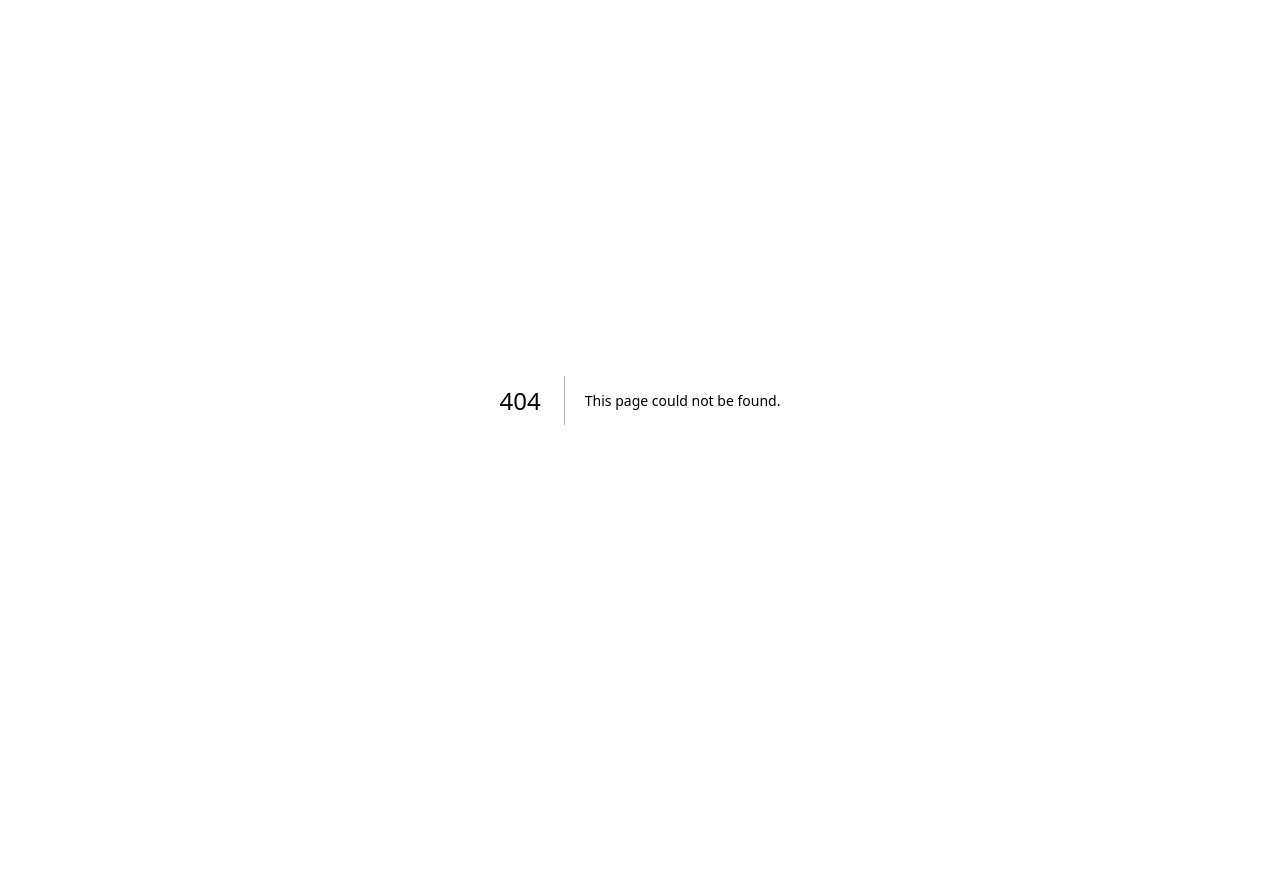
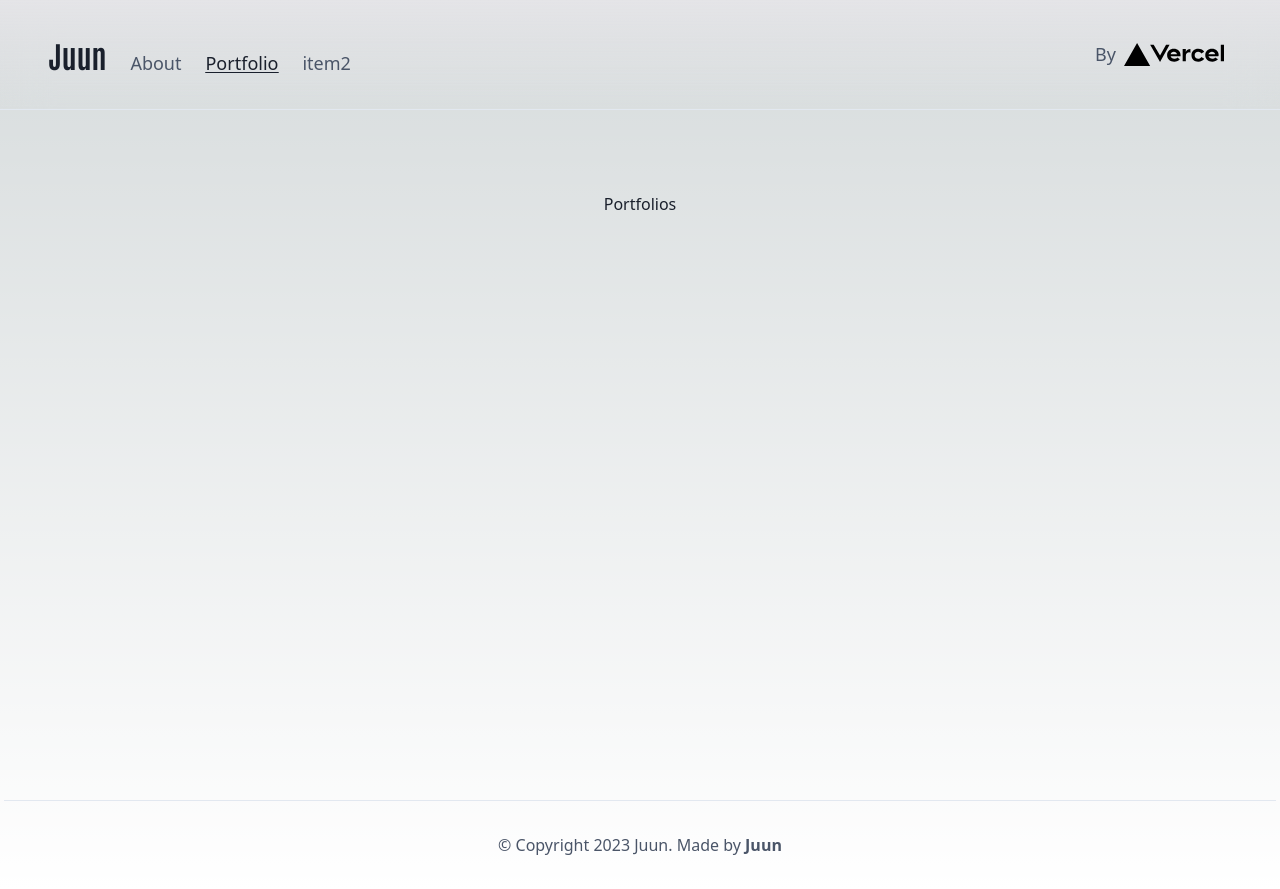
Before and after one commit to juunie-roh/setting-up-next, a Next.js app: page /portfolio in a window 1280 px wide. Before the commit this address had no page. Before the commit the page ends 800 px from the top, so only its background shows below. Built offline with nearby package versions, Linux system fonts and the light colour scheme.

Commit message:
feat(portfolio): new header item, portfolio index page added

```diff
--- /dev/null
+++ b/src/pages/portfolio/index.tsx
@@ -0,0 +1,14 @@
+import { Meta } from '@/layouts/Meta';
+import { DefaultSection, Main } from '@/templates';
+
+const Portfolio = () => {
+  return (
+    <Main meta={<Meta title="Works" description="Portfolio of my works" />}>
+      <DefaultSection>
+        <h2 className="text-gray-900 dark:text-gray-100">Portfolios</h2>
+      </DefaultSection>
+    </Main>
+  );
+};
+
+export default Portfolio;
--- a/src/templates/Main.tsx
+++ b/src/templates/Main.tsx
@@ -13,8 +13,8 @@ type IMainProps = {
 };
 
 const menuData = [
-  { id: 'about', name: 'about', path: '/about' },
-  { id: 'item1', name: 'item1', path: '/item1' },
+  { id: 'about', name: 'About', path: '/about' },
+  { id: 'portfolio', name: 'Portfolio', path: '/portfolio' },
   { id: 'item2', name: 'item2', path: '/item2' },
 ];
 
```
